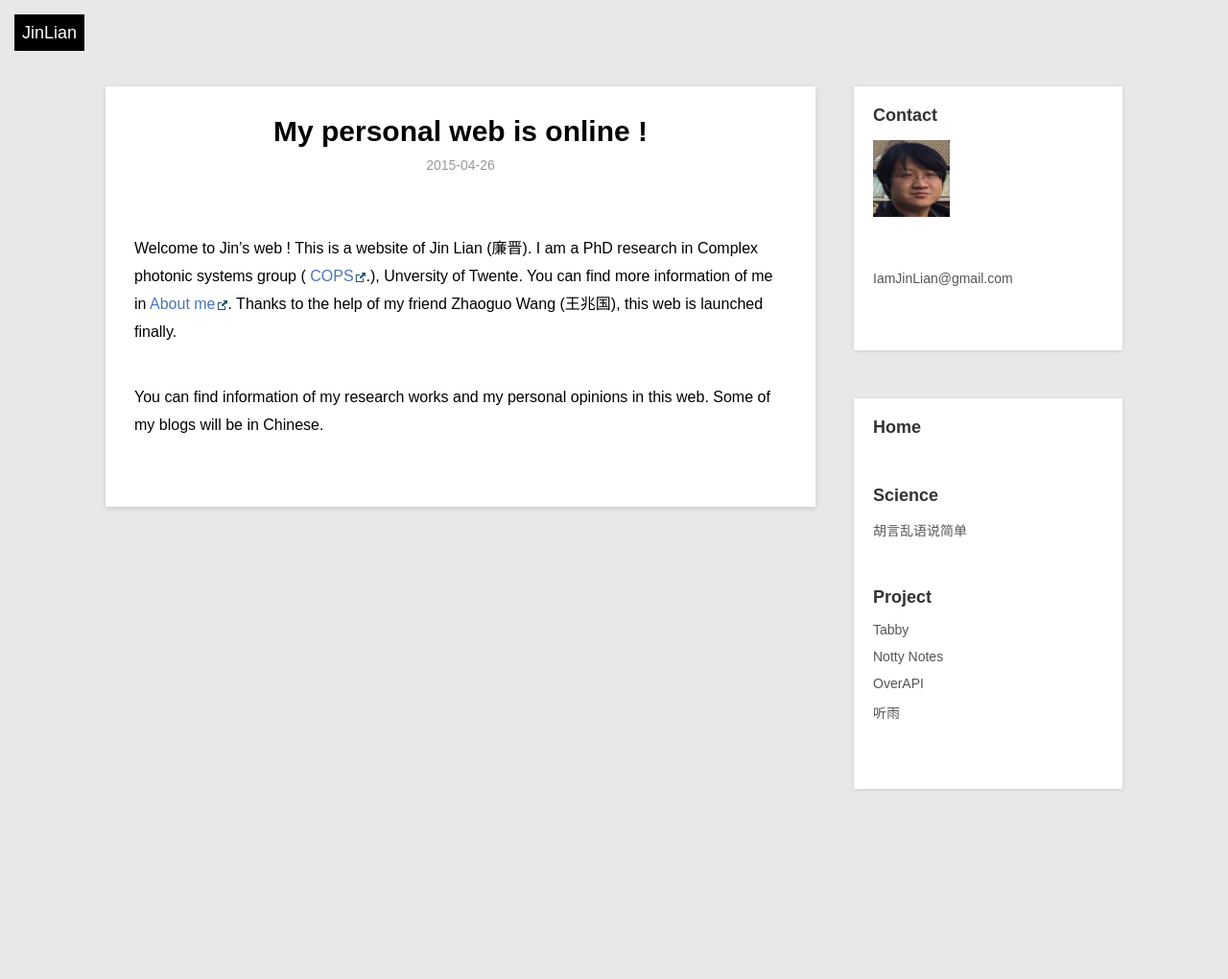
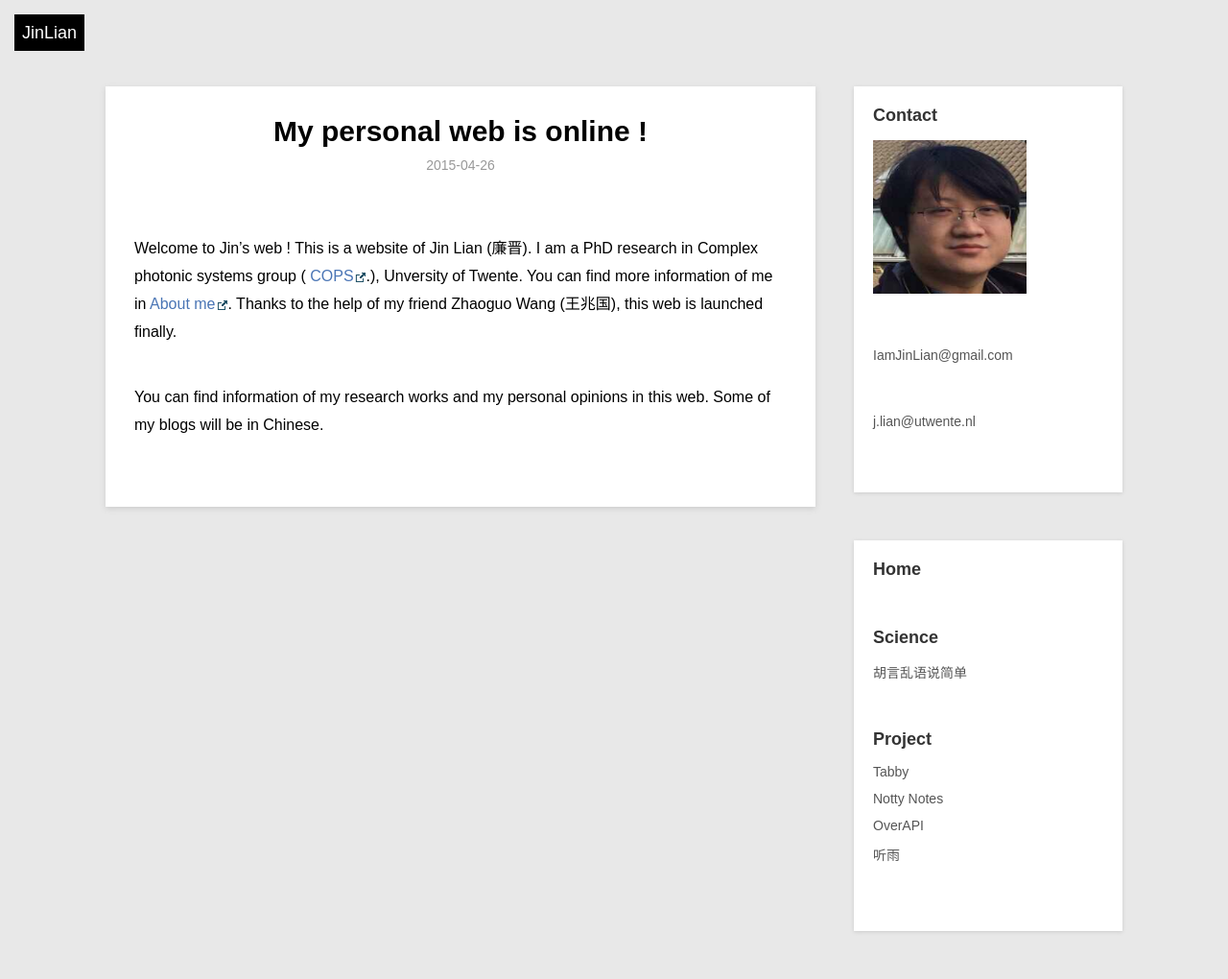
Before and after one commit to lianjinsuper/lianjinsuper.github.io, a Jekyll site: the page built from _posts/home/2015-04-26-web-now-online.md, in a window 1280 px wide. Shown: the whole page at 96% size. Built offline with Jekyll 4.4.1, drawn with Linux system fonts in a browser that asks for light colours; Markdown is read by kramdown in place of the engine named in the settings; before the commit the page ends 900 px from its top, so only the background shows below that.

Commit message:
picuture

```diff
--- a/_layouts/post.html
+++ b/_layouts/post.html
@@ -21,8 +21,9 @@ layout: default
     </div>
        <div class="sidenav">
        <h2>Contact</h2>
-       <p><img src=http://lianjin.me/images/face/face.png alt="Smiley face" height="80" width="80"></p>
+       <p><img src=http://lianjin.me/images/face/face.png alt="Smiley face" height="160" width="160"></p>
         <p><a href="mailto:IamJinLian@gmail.com">IamJinLian@gmail.com</a></p>
+        <p><a href="mailto:j.lian@utwente.nl">j.lian@utwente.nl</a></p>
       </div>
       <div class="sidenav">
         <h2>Home</h2>
```
Also changed, not shown: images/face/face.png.
